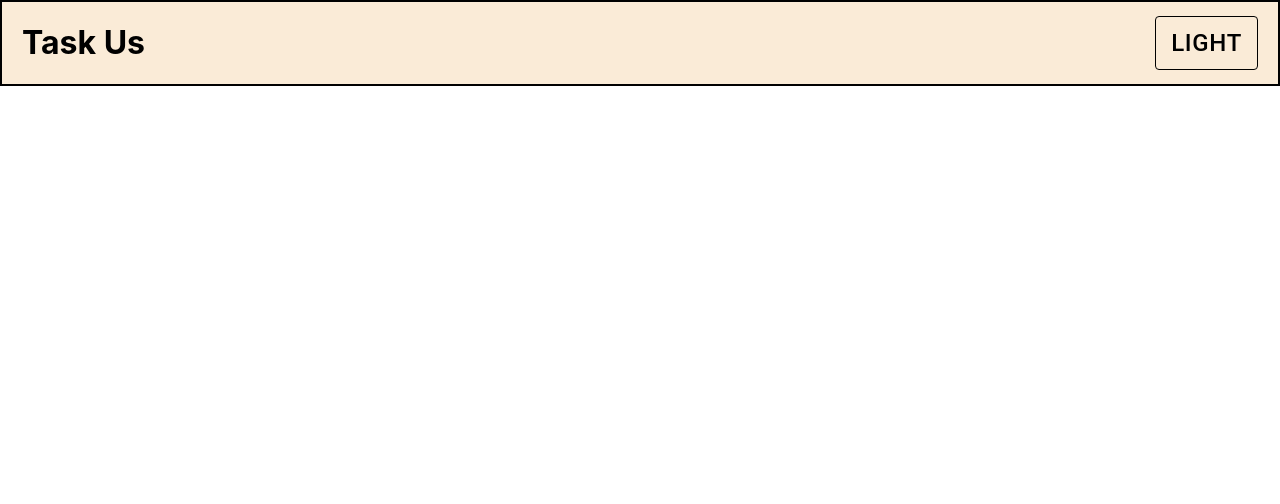
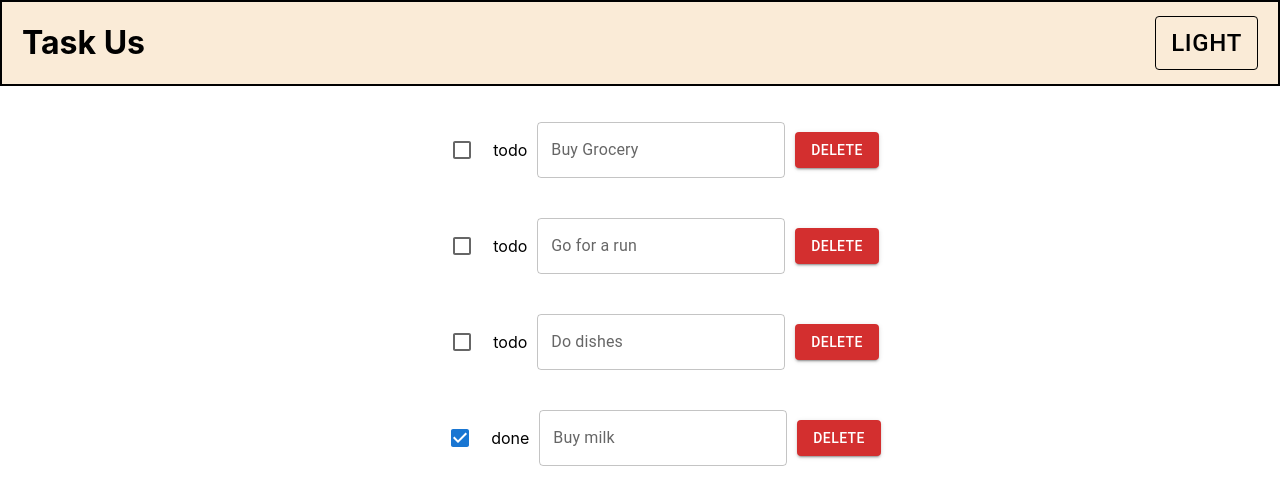
Before and after one commit to upskilling-with-me/task-up, a React (Create React App) app: page / in a window 1280 px wide. Shown: the top 504 px of the page. Built offline with nearby package versions, Linux system fonts and the light colour scheme.

Commit message:
Added layout of todo list

```diff
--- a/src/App.css
+++ b/src/App.css
@@ -11,3 +11,17 @@
 .header button {
     font-size: 24px;
 }
+
+.todo-card {
+    display: flex;
+    align-items: center;
+    justify-content: center;
+    gap: 10px;
+    padding: 20px;
+}
+
+
+
+ul {
+    list-style-type: none;
+}
--- a/src/App.tsx
+++ b/src/App.tsx
@@ -1,6 +1,10 @@
 import { useState } from "react";
 import "./App.css";
-import { Button } from "@mui/material";
+import {
+	Button,
+	Checkbox,
+	TextField,
+} from "@mui/material";
 
 /*
 Header Component
@@ -9,12 +13,13 @@ Header Component
 
 AddTodo Component
   Input Field
-  priority
   Add Button
 
 TodoList Component
+  List of Todos
+
+Todo Component
   Checkbox
-  priority
   Description
   Edit Button
   Delete Button
@@ -27,6 +32,8 @@ Footer Component
 */
 
 type Theme = "light" | "dark";
+type TodoStatus = "todo" | "done";
+
 interface HeaderProps {
 	theme: Theme;
 	setTheme: React.Dispatch<React.SetStateAction<Theme>>;
@@ -52,13 +59,64 @@ const Header: React.FC<HeaderProps> = ({ theme, setTheme }) => {
 	);
 };
 
+interface Todo {
+	id: string;
+	description: string;
+	status: TodoStatus;
+}
+
+interface TodoItemProps {
+	description: string;
+	status: TodoStatus;
+}
+
+const TodoItem: React.FC<TodoItemProps> = ({ description, status }) => {
+	return (
+		<div className="todo-card">
+			<Checkbox checked={status == 'done'} />
+			<span>{status}</span>
+			<TextField label={description} />
+			<Button variant="contained" color="error">
+				delete
+			</Button>
+		</div>
+	);
+};
+
+const TODO_LIST: Todo[] = [
+	{ id: '1', description: "Buy Grocery", status: "todo" },
+	{ id: '2', description: "Go for a run", status: "todo" },
+	{ id: '3', description: "Do dishes", status: "todo" },
+	{ id: '4', description: "Buy milk", status: "done" },
+];
+
+interface TodoListProps {
+	todos: Todo[];
+}
+
+const TodoList: React.FC<TodoListProps> = ({ todos }) => {
+	return (
+		<div className="container">
+			<ul className="todo-list-card">
+				{todos.map((todo) => (
+					<li key={todo.id}>
+						<TodoItem description={todo.description} status={todo.status} />
+					</li>
+				))}
+			</ul>
+		</div>
+	);
+};
 
 
 const App: React.FC = () => {
 	const [theme, SetTheme] = useState<Theme>("light");
+	const [todoList, SetTodoList] = useState(TODO_LIST);
+
 	return (
 		<div>
 			<Header theme={theme} setTheme={SetTheme} />
+			<TodoList todos={todoList} />
 		</div>
 	);
 };
```
